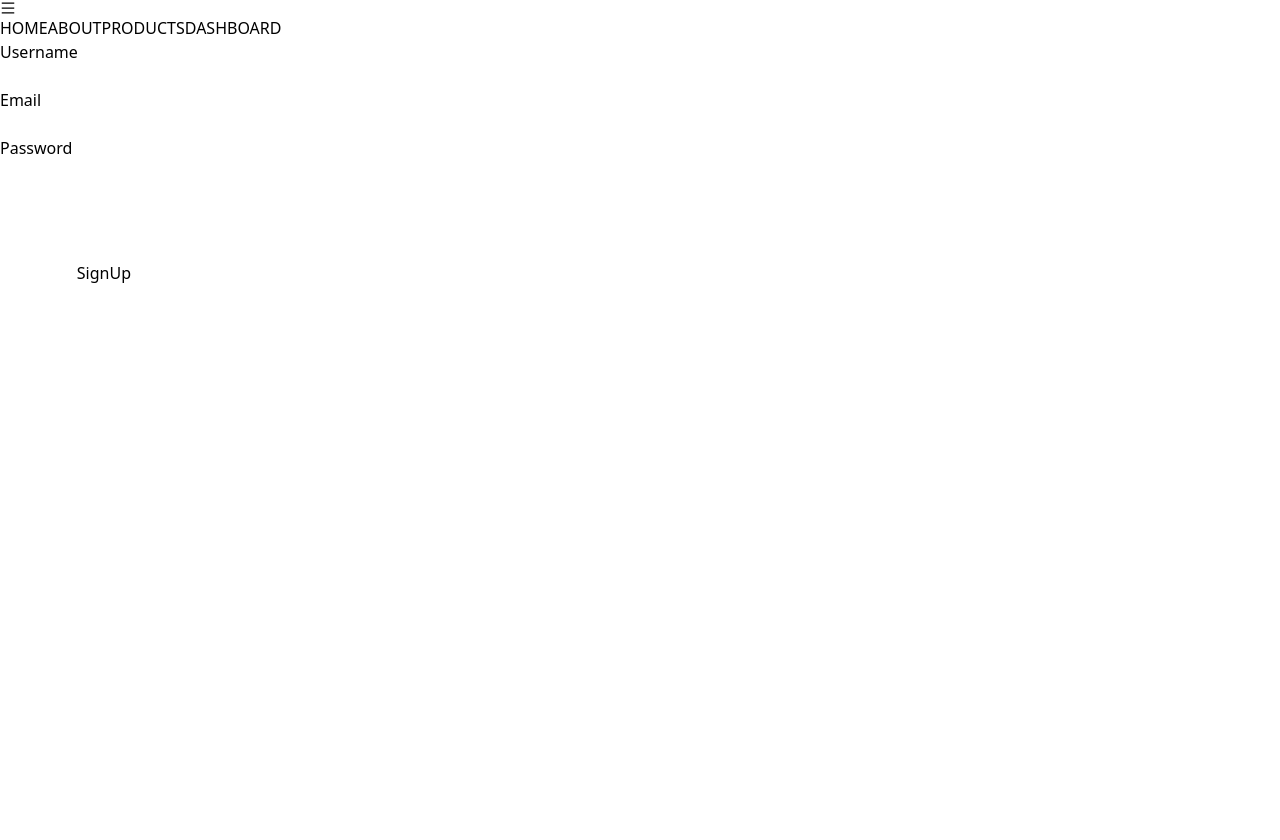
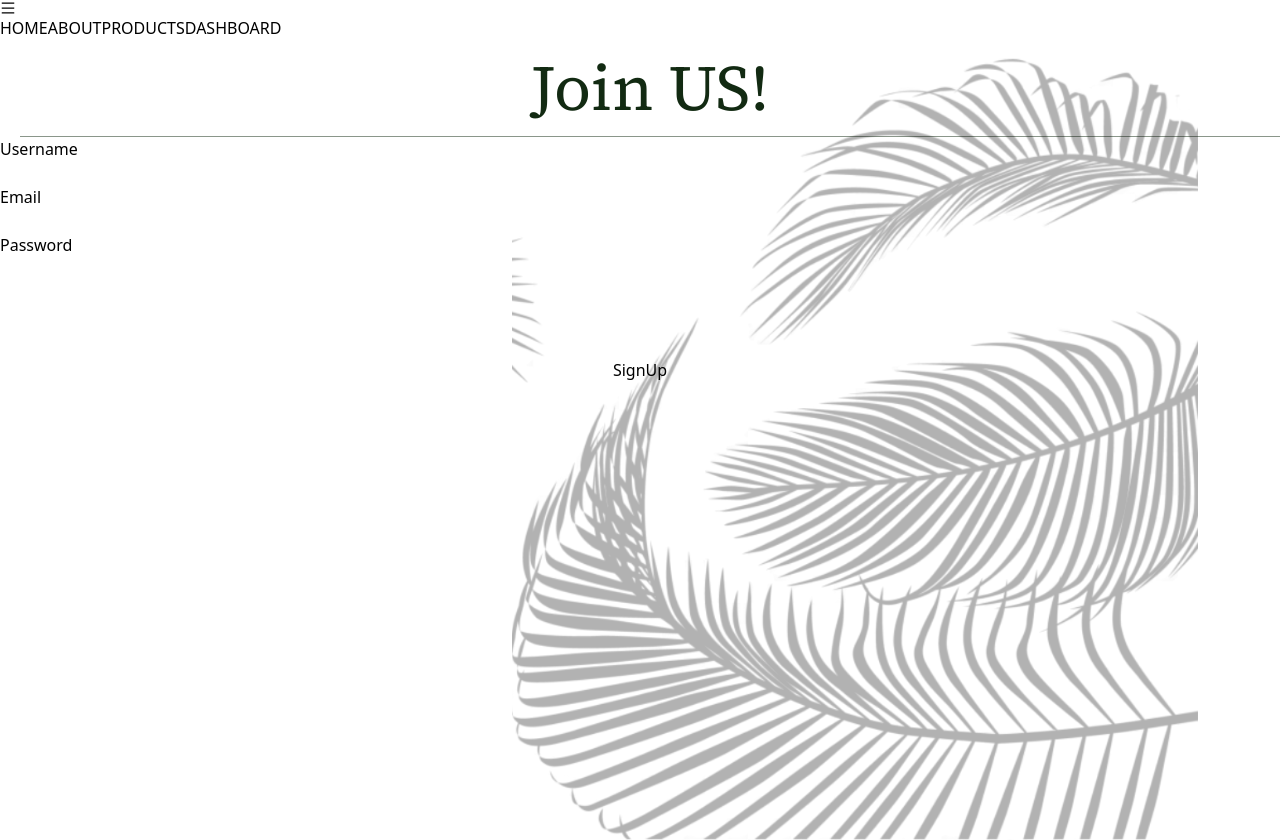
Before and after one commit to venecoderr/ArtisanConnect, a React (Vite) app in the folder client/: page /signUp in a window 1280 px wide. Before the commit the page ends 800 px from the top, so only its background shows below. Built offline with nearby package versions, Linux system fonts and the light colour scheme.

Commit message:
Products and Sign up layout done

```diff
--- a/client/src/components/ui/forms/signUpForm.jsx
+++ b/client/src/components/ui/forms/signUpForm.jsx
@@ -76,8 +76,9 @@ export default function SignUpForm() {
     };
 
     return (
-        <>
-            <form className="form" onSubmit={handleFormSubmit}>
+        <div className="h-screen">
+            <p className="username">Join US!</p>
+            <form className="form pt-4" onSubmit={handleFormSubmit}>
                 <section className="grid grid-cols-1 gap-x-8 gap-y-6 sm:grid-cols-2">
                     <section>
                         <label htmlFor="username" className="block text-sm font-semibold leading-6 text-gray-900">
@@ -131,10 +132,10 @@ export default function SignUpForm() {
                             {showRequired.password && !form.password && <RequiredField />}
                         </section>
                     </section>
-                    <section className="mt-10 sm:col-span-2">
+                    <section className="mt-10 sm:col-span-2 submit">
                         <button
                             type="submit"
-                            className="block p-3.5 text-center text-sm text-grey-900 font-semibold shadow-sm"
+                            className="block rounded p-3.5 justify-center text-sm text-grey-900 font-semibold shadow-sm"
                         >SignUp</button>
                     </section>
                 </section>
@@ -144,6 +145,6 @@ export default function SignUpForm() {
                     <p className="error-text">{errorMessage}</p>
                 </section>
             )}
-        </>
+        </div>
     )
 }
--- a/client/src/index.css
+++ b/client/src/index.css
@@ -110,10 +110,16 @@ button:hover{
   line-height: 1;
   justify-content: center;
   align-items: center;
+  border-bottom: 1px solid rgba(18, 42, 18, 0.51);
+  padding-bottom: 2%;
 }
 
 .collection{
   color: rgb(18, 42, 18);
+}
+
+.product-img:hover{
+  opacity: 0.8;
 }
 
 .products-card{
@@ -171,6 +177,11 @@ button:hover{
   justify-content: center;
   align-items: center;
   place-items: center;
+}
+.submit{
+  display: flex;
+  justify-content: center;
+  align-items: center;
 }
 
 @media (min-width: 992px){
--- a/client/src/main.jsx
+++ b/client/src/main.jsx
@@ -6,9 +6,10 @@ import './index.css';
 import App from './App.jsx';
 import Home from './pages/Home.jsx';
 import About from './pages/About.jsx';
-import Products from './pages/Products.jsx';
+// import Products from './pages/Products.jsx';
 import Profile from './pages/Profile.jsx';
 import SignUp from './pages/SignUp.jsx';
+import ProductsTest from "./pages/ProductsTest.jsx";
 
 const router = createBrowserRouter([
   {
@@ -25,7 +26,7 @@ const router = createBrowserRouter([
       },
       {
         path: '/products',
-        element: <Products/>
+        element: <ProductsTest/>
       },
       {
         path: '/profile',
--- a/client/src/pages/About.jsx
+++ b/client/src/pages/About.jsx
@@ -33,6 +33,7 @@ export default function About(){
 
     return(
         <div className="about-page h-full">
+        <img className="element-cover bg-fixed right-0 z-[-1]" src="/assets/cover-2.png"></img>
             <div className="carousel w-full h-80 m-auto relative">
                 <div style={{backgroundImage: `url(${slides[currentIndex].url})`}} className="w-full h-full bg-center bg-cover duration-500">
                     {/* left arrow */}
--- /dev/null
+++ b/client/src/pages/ProductsTest.jsx
@@ -0,0 +1,39 @@
+import React, {useState} from "react";
+
+export default function ProductsTest(){
+    return(
+        <>
+        <div>
+        <img className="element-cover bg-fixed right-0 z-[-1]" src="/assets/cover-2.png"></img>
+        <div className="pt-14">
+        <h2 className="products-title">Artisan  <span className="collection"> Collection</span></h2>
+
+            <div class="grid grid-cols-3 gap-4 p-6">
+                <div className="product-img">
+                    <img src="/assets/carousel-img.jpg"></img>
+                </div>
+                <div className="product-img">
+                    <img src="/assets/carousel-img.jpg"></img>
+                </div>
+                <div className="product-img">
+                    <img src="/assets/carousel-img.jpg"></img>
+                </div>
+                <div className="col-span-2 product-img">
+                    <img src="/assets/carousel-img.jpg"></img>
+                </div>
+                <div className="product-img">
+                    <img src="/assets/carousel-img.jpg"></img>
+                </div>
+                <div className="product-img">
+                    <img src="/assets/carousel-img.jpg"></img>
+                </div>
+                <div className="col-span-2 product-img">
+                    <img src="/assets/carousel-img.jpg"></img>
+                </div>
+            </div>
+            </div>
+        </div>
+
+        </>
+    )
+}
--- a/client/src/pages/SignUp.jsx
+++ b/client/src/pages/SignUp.jsx
@@ -4,8 +4,9 @@ import Form from '../components/form.jsx'
 
 export default function SignUp(){
     return(
-        <>
+        <div className="w-full p-10 pt-20">
+            <img className="element-cover bg-fixed right-0 z-[-1]" src="/assets/cover-2.png"></img>
             <Form formType={'signup'}/>
-        </>
+        </div>
     )
 }
```
